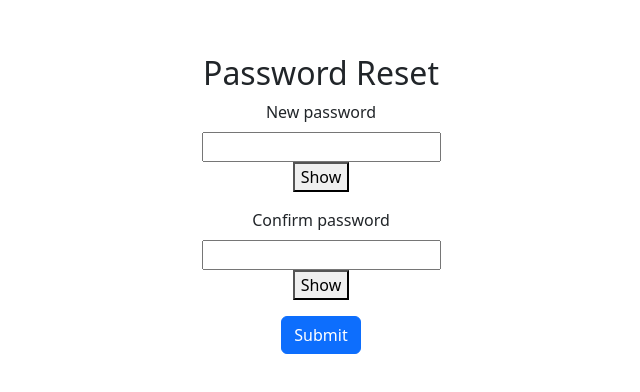
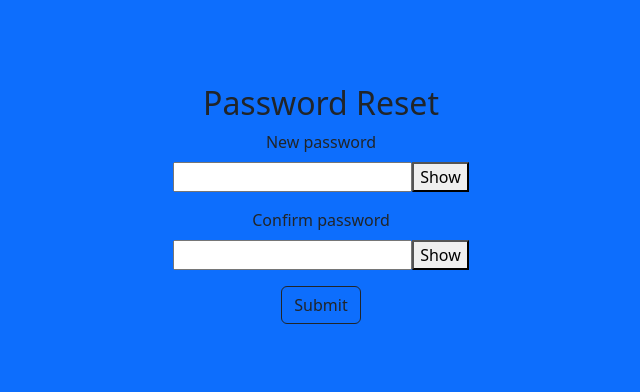
Before and after one commit to Mindulee1018/Hotel_Booking_System, a React (Create React App) app in the folder frontend/: page /user/resetPassword/1 in a window 1280 px wide. Shown: the part 196-588 px from the top of the page, without its empty margins (319-959 px from the left). Built offline with nearby package versions, Linux system fonts and the light colour scheme; a web font is replaced by a local one.

Commit message:
change the design

```diff
--- a/frontend/src/App.css
+++ b/frontend/src/App.css
@@ -91,10 +91,10 @@ body {
   background-color: #0056b3;
 }
 
-lable,
+/* lable,
 input {
   display: block;
-}
+} */
 
 .createReservation {
   margin-top: 2rem;
--- a/frontend/src/Pages/Client/userLogin/PasswordReset.js
+++ b/frontend/src/Pages/Client/userLogin/PasswordReset.js
@@ -23,13 +23,13 @@ const PasswordReset = () => {
 
   return (
 
-    <div className='vh-100 d-flex justify-content-center align-items-center'>
+    <div className='vh-100 d-flex justify-content-center align-items-center bg-primary bg-opacity-100'>
 
       <form onSubmit={handleSubmit} >
       <h2>Password Reset</h2>
       <div class="mb-3">
         <label for="password" class="form-label">New password</label><br></br>
-        <input type={showPassword ? "text" : "password"} id="password" value={password} onChange={(e) => setPassword(e.target.value)} required></input>
+        <input  type={showPassword ? "text" : "password"} id="password" value={password} onChange={(e) => setPassword(e.target.value)} required></input>
         <button type="button" onClick={togglePasswordVisibility}>{showPassword ? "Hide" : "Show"}</button>
       </div>
       <div class="mb-3">
@@ -38,7 +38,7 @@ const PasswordReset = () => {
         <button type="button" onClick={toggleconPasswordVisibility}>{showconPassword ? "Hide" : "Show"}</button>
       </div>
 
-      <button type="submit" class="btn btn-primary" disabled={isLoading}>Submit</button>
+      <button type="submit" class="btn btn-outline-dark" disabled={isLoading}>Submit</button>
       {error && <p style={{ color: 'red' }}>{error}</p>}
       {status && <div className="error bg-primary my-2" style={{color:"white"}}>{status}</div>}
       </form>
```
